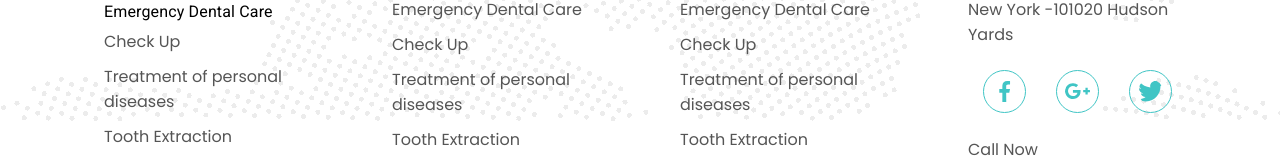
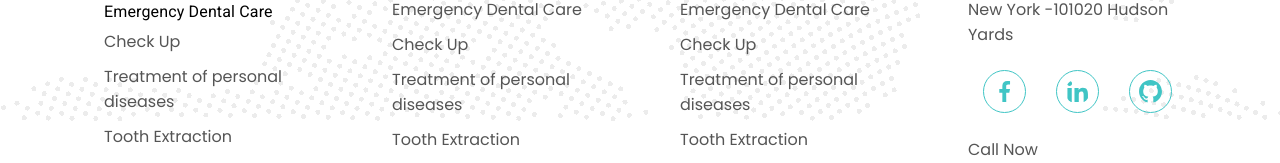
Before and after one commit to shihab91/doctors_portal, a React (Create React App) app: page / in a window 1280 px wide. Shown: the part 5209-5372 px from the top of the page. Built offline with nearby package versions, Linux system fonts and the light colour scheme; no server answers; a web font is replaced by a local one.

Commit message:
added footer links

```diff
--- a/src/Pages/Shared/Footer/Footer.js
+++ b/src/Pages/Shared/Footer/Footer.js
@@ -1,9 +1,10 @@
-import React from 'react';
-import { Button, Container, Grid, Typography } from '@mui/material';
-import { Box } from '@mui/system';
-import footerBg from "../../../images/footer-bg.png"
-import "./Footer.css"
-import { GrFacebookOption, GrGooglePlus, GrTwitter } from "react-icons/gr";
+/* eslint-disable react/jsx-no-comment-textnodes */
+import React from "react";
+import { Button, Container, Grid, Typography } from "@mui/material";
+import { Box } from "@mui/system";
+import footerBg from "../../../images/footer-bg.png";
+import "./Footer.css";
+import { GrFacebookOption, GrLinkedinOption, GrGithub } from "react-icons/gr";
 
 const Footer = () => {
   const FooterBg = {
@@ -66,9 +67,21 @@
                   </Typography>
                   <li>New York -101020 Hudson Yards</li>
                   <div className="icons">
-                    <GrFacebookOption />
-                    <GrGooglePlus />
-                    <GrTwitter />
+                    <a
+                      href="https://www.facebook.com/mdshihab.shumon.3/"
+                      target="blank"
+                    >
+                      <GrFacebookOption />
+                    </a>
+                    <a
+                      href="http://www.linkedin.com/in/shihab-shumon/"
+                      target="blank"
+                    >
+                      <GrLinkedinOption />
+                    </a>
+                    <a href="https://github.com/shihab91/" target="blank">
+                      <GrGithub />
+                    </a>
                   </div>
                   <li>Call Now</li>
                   <a href="tel:01914608395">
```
